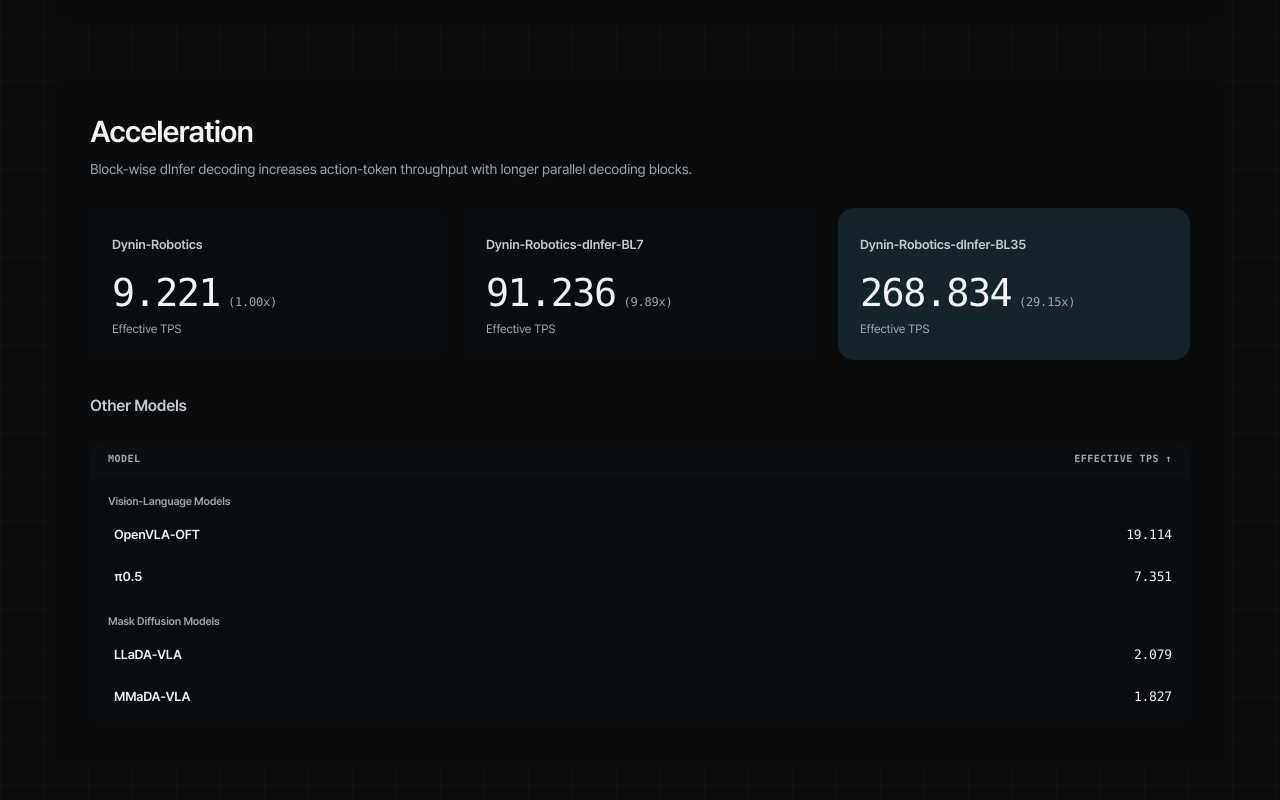
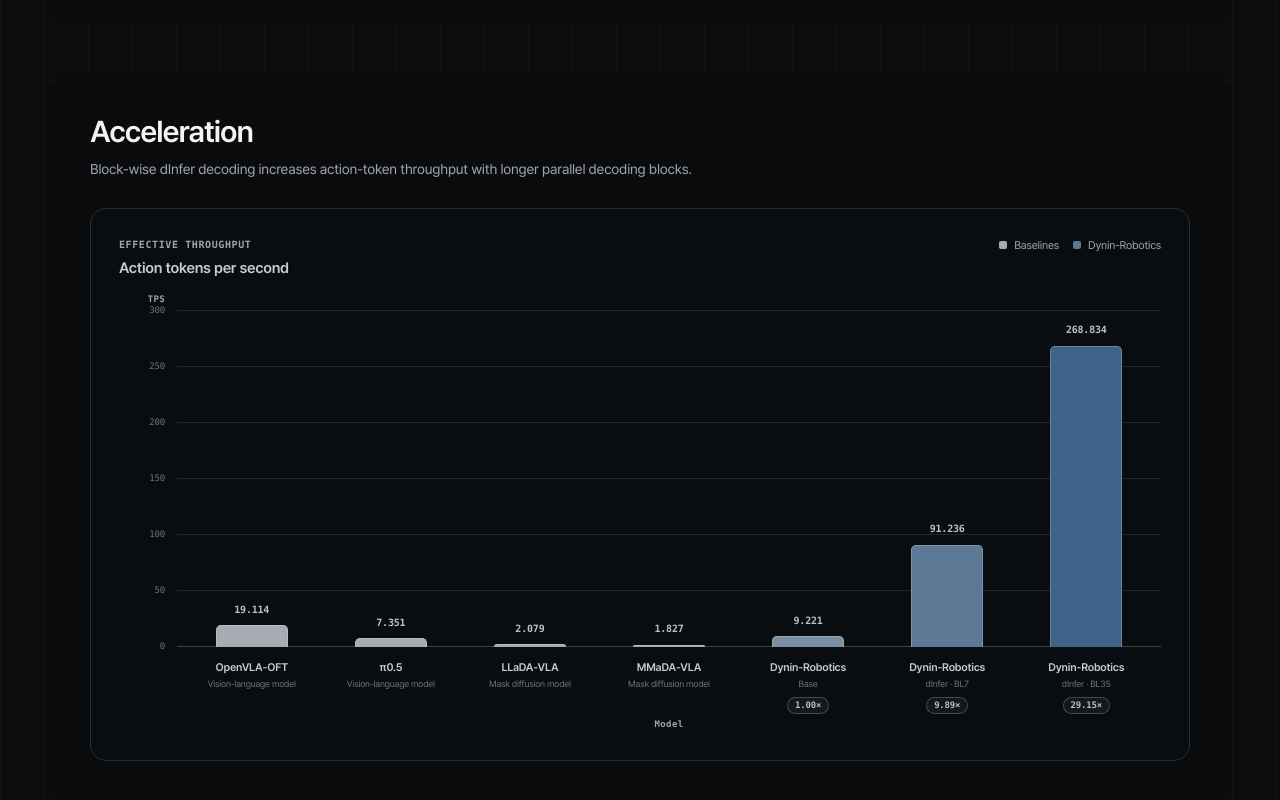
Before and after one commit to leehe228/Dynin-Robotics-Project-Page, a Next.js app in the folder refer/dynin-robotics-ui-main/: page / in a window 1280 px wide. Shown: the part 10700-11500 px from the top of the page. Built offline with nearby package versions, Linux system fonts and the light colour scheme; no server answers.

Commit message:
Redesign acceleration results as animated bar chart

```diff
--- a/refer/dynin-robotics-ui-main/app/page.tsx
+++ b/refer/dynin-robotics-ui-main/app/page.tsx
@@ -687,40 +687,56 @@
   },
 ] as const;
 
-const accelerationResults = [
+const accelerationChartResults = [
+  {
+    label: "OpenVLA-OFT",
+    family: "Vision-language model",
+    effectiveTps: 19.114,
+    tone: "baseline",
+  },
+  {
+    label: "π0.5",
+    family: "Vision-language model",
+    effectiveTps: 7.351,
+    tone: "baseline",
+  },
+  {
+    label: "LLaDA-VLA",
+    family: "Mask diffusion model",
+    effectiveTps: 2.079,
+    tone: "baseline",
+  },
+  {
+    label: "MMaDA-VLA",
+    family: "Mask diffusion model",
+    effectiveTps: 1.827,
+    tone: "baseline",
+  },
   {
     label: "Dynin-Robotics",
-    effectiveTps: "9.221",
-    speedup: "1.00x",
-  },
-  {
-    label: "Dynin-Robotics-dInfer-BL7",
-    effectiveTps: "91.236",
-    speedup: "9.89x",
-  },
-  {
-    label: "Dynin-Robotics-dInfer-BL35",
-    effectiveTps: "268.834",
-    speedup: "29.15x",
+    family: "Base",
+    effectiveTps: 9.221,
+    speedup: "1.00×",
+    tone: "dynin-base",
+  },
+  {
+    label: "Dynin-Robotics",
+    family: "dInfer · BL7",
+    effectiveTps: 91.236,
+    speedup: "9.89×",
+    tone: "dynin-bl7",
+  },
+  {
+    label: "Dynin-Robotics",
+    family: "dInfer · BL35",
+    effectiveTps: 268.834,
+    speedup: "29.15×",
+    tone: "dynin-bl35",
   },
 ] as const;
 
-const accelerationBaselineGroups = [
-  {
-    family: "Vision-Language Models",
-    rows: [
-      { model: "OpenVLA-OFT", effectiveTps: "19.114" },
-      { model: "π0.5", effectiveTps: "7.351" },
-    ],
-  },
-  {
-    family: "Mask Diffusion Models",
-    rows: [
-      { model: "LLaDA-VLA", effectiveTps: "2.079" },
-      { model: "MMaDA-VLA", effectiveTps: "1.827" },
-    ],
-  },
-] as const;
+const accelerationChartMaximum = 300;
+const accelerationChartTicks = [300, 250, 200, 150, 100, 50, 0] as const;
 
 const assetBase = process.env.NEXT_PUBLIC_BASE_PATH ?? "";
 
@@ -4242,58 +4258,125 @@
                     with longer parallel decoding blocks.
                   </p>
                 </header>
-                <div className="acceleration-comparison">
-                  {accelerationResults.map((item) => (
-                    <article key={item.label}>
-                      <span>{item.label}</span>
-                      <div className="acceleration-comparison__value">
-                        <strong>{item.effectiveTps}</strong>
-                        <small>({item.speedup})</small>
-                      </div>
-                      <p>Effective TPS</p>
-                    </article>
+                <figure className="acceleration-chart">
+                  <figcaption className="acceleration-chart__header">
+                    <div>
+                      <span>Effective throughput</span>
+                      <strong>Action tokens per second</strong>
+                    </div>
+                    <div
+                      aria-label="Chart legend"
+                      className="acceleration-chart__legend"
+                    >
+                      <span className="is-baseline">Baselines</span>
+                      <span className="is-dynin">Dynin-Robotics</span>
+                    </div>
+                  </figcaption>
+                  <div
+                    aria-label="Bar chart comparing effective action-token throughput. Dynin-Robotics dInfer BL35 is fastest at 268.834 TPS, a 29.15 times speedup over the base model."
+                    className="acceleration-chart__scroll"
+                    role="img"
+                    tabIndex={0}
+                  >
+                    <div className="acceleration-chart__canvas">
+                      <div
+                        aria-hidden="true"
+                        className="acceleration-chart__y-axis"
+                      >
+                        <span className="acceleration-chart__axis-title">
+                          TPS
+                        </span>
+                        {accelerationChartTicks.map((tick) => (
+                          <span
+                            className="acceleration-chart__tick"
+                            key={tick}
+                            style={{
+                              "--tick-position": `${
+                                (tick / accelerationChartMaximum) * 100
+                              }%`,
+                            } as CSSProperties}
+                          >
+                            {tick}
+                          </span>
                         ))}
                       </div>
-                <div className="acceleration-baselines">
-                  <h4>Other Models</h4>
-                  <div
-                    aria-label="Effective TPS of comparison models"
-                    className="acceleration-baselines__scroll"
-                    role="region"
-                    tabIndex={0}
-                  >
-                    <table>
-                      <caption className="sr-only">
-                        Effective TPS of vision-language and mask diffusion
-                        comparison models
+                      <div
+                        aria-hidden="true"
+                        className="acceleration-chart__plot"
+                      >
+                        <div className="acceleration-chart__grid">
+                          {accelerationChartTicks.map((tick) => (
+                            <i
+                              key={tick}
+                              style={{
+                                "--tick-position": `${
+                                  (tick / accelerationChartMaximum) * 100
+                                }%`,
+                              } as CSSProperties}
+                            />
+                          ))}
+                        </div>
+                        <div className="acceleration-chart__bars">
+                          {accelerationChartResults.map((item, index) => (
+                            <div
+                              className={`acceleration-chart__bar is-${item.tone}`}
+                              key={`${item.label}-${item.family}`}
+                              style={{
+                                "--bar-delay": `${160 + index * 120}ms`,
+                                "--bar-height": `${
+                                  (item.effectiveTps /
+                                    accelerationChartMaximum) *
+                                  100
+                                }%`,
+                              } as CSSProperties}
+                            >
+                              <span className="acceleration-chart__value">
+                                {item.effectiveTps.toFixed(3)}
+                              </span>
+                              <i className="acceleration-chart__bar-fill" />
+                            </div>
+                          ))}
+                        </div>
+                      </div>
+                      <div aria-hidden="true" />
+                      <div className="acceleration-chart__labels">
+                        {accelerationChartResults.map((item) => (
+                          <div key={`${item.label}-${item.family}`}>
+                            <strong>{item.label}</strong>
+                            <span>{item.family}</span>
+                            {"speedup" in item && <em>{item.speedup}</em>}
+                          </div>
+                        ))}
+                      </div>
+                      <div aria-hidden="true" />
+                      <span className="acceleration-chart__x-axis">Model</span>
+                    </div>
+                  </div>
+                  <table className="sr-only">
+                    <caption>
+                      Effective TPS comparison across baseline models and
+                      Dynin-Robotics variants
                     </caption>
                     <thead>
                       <tr>
                         <th scope="col">Model</th>
-                          <th scope="col">Effective TPS ↑</th>
+                        <th scope="col">Variant or family</th>
+                        <th scope="col">Effective TPS</th>
+                        <th scope="col">Speedup</th>
                       </tr>
                     </thead>
-                      {accelerationBaselineGroups.map((group) => (
-                        <tbody aria-label={group.family} key={group.family}>
-                          <tr className="acceleration-baselines__family">
-                            <th colSpan={2} scope="rowgroup">
-                              {group.family}
-                            </th>
-                          </tr>
-                          {group.rows.map((row) => (
-                            <tr
-                              className="acceleration-baselines__model"
-                              key={row.model}
-                            >
-                              <th scope="row">{row.model}</th>
-                              <td>{row.effectiveTps}</td>
+                    <tbody>
+                      {accelerationChartResults.map((item) => (
+                        <tr key={`${item.label}-${item.family}`}>
+                          <th scope="row">{item.label}</th>
+                          <td>{item.family}</td>
+                          <td>{item.effectiveTps.toFixed(3)}</td>
+                          <td>{"speedup" in item ? item.speedup : "—"}</td>
                         </tr>
                       ))}
                     </tbody>
-                      ))}
                   </table>
-                  </div>
-                </div>
+                </figure>
               </section>
 
               <section
```
Also changed, not shown: refer/dynin-robotics-ui-main/app/globals.css, 1 other file (tests, documents, lock files or other folders). Lines whose indentation alone changed are shown as unchanged.
